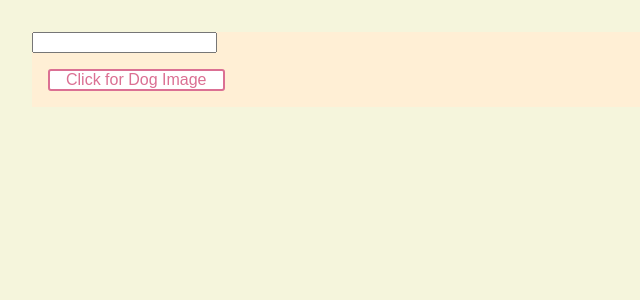
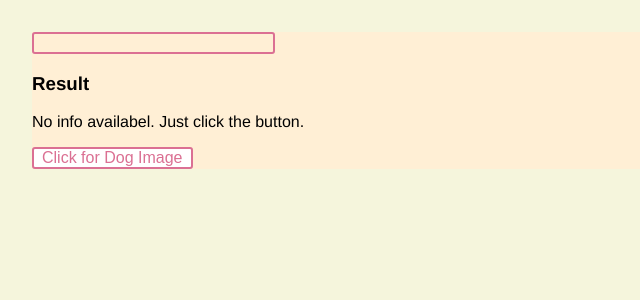
Before and after one commit to jisooyu/yu-react-hooks-thedogapi, a React (Create React App) app: page / in a window 1280 px wide. Shown: the top 300 px of the page, without its empty margins (0-640 px from the left). Built offline with nearby package versions, Linux system fonts and the light colour scheme.

Commit message:
after deleting useEffect

```diff
--- a/src/components/App.js
+++ b/src/components/App.js
@@ -2,7 +2,7 @@ import React from 'react';
 import { useState } from 'react';
 
 import { GlobalStyle } from '../theme/globalStyle'
-import { Wrapper, Button } from '../theme/appStyled';
+import { Wrapper, Button, Input } from '../theme/appStyled';
 import dogApi, {API_DEFAULT_PARAMS} from '../apis/dogApi'
 
 const App = () => {
@@ -17,7 +17,7 @@ const App = () => {
                 q:query
             }
         })
-        console.log("fetchData res.data ", res.data)
+        console.log("fetchData res.data ", res.data[0])
         setDogs(res.data[0])
         return res.data[0]
     }
@@ -25,6 +25,25 @@ const App = () => {
     const handleSubmit = (e) => {
         e.preventDefault()
         fetchData()
+    }
+
+    const displayInfo = () => {
+        console.log("displayInfo ", dogs.breeds)
+        if (dogs.breeds === undefined || !dogs.breeds.length ){
+            return (
+                <div><p>No info availabel. Just click the button.</p></div>
+            )
+        }
+        return (
+            <div>
+                <p>name: { typeof dogs.breeds[0] === undefined || typeof dogs.breeds[0].name === undefined ? "Not available" : dogs.breeds[0].name }</p>
+                {/* <p>name: {dogs.breed[0].name}</p> */}
+                <p>bred for: {dogs.breeds[0].bred_for === undefined ? "Not available"  : dogs.breeds[0].bred_for}</p>
+                <p>breed group: {dogs.breeds[0].breed_group}</p>
+                <p>temperament: {dogs.breeds[0].temperament}</p>
+                <p>life span: {dogs.breeds[0].life_span}</p>
+            </div>
+        )
     }
     const displayDog = (url) => {
         window.location.assign(url)
@@ -34,9 +53,10 @@ const App = () => {
         <Wrapper>
             <GlobalStyle />
                 <form onSubmit={handleSubmit}>
-                    <input type="text" value={query} onChange={e => setQuery(e.target.value)} />
+                    <Input inputColor="rebeccapurple"  type="text" value={query} onChange={e => setQuery(e.target.value)} />
                 </form>
-
+                <h3>Result</h3>
+                {displayInfo()}
                 <Button onClick={()=>displayDog(dogs.url)}>Click for Dog Image</Button>
         </Wrapper>
         </>
--- a/src/theme/appStyled.js
+++ b/src/theme/appStyled.js
@@ -19,8 +19,17 @@ export const Button = styled.button`
    "palevioletred"};
 
   font-size: 1em;
-  margin: 1em;
-  padding: 0em 1em;
+  padding: 0em 0.5em;
   border: 2px solid palevioletred;
   border-radius: 3px;
 `;
+
+// Create an Input component that'll render an <input> tag with some styles
+export const Input = styled.input`
+  font-size: 1em;
+  padding: 0em 1em;
+  color: ${props => props.inputColor || "palevioletred"};
+  background: papayawhip;
+  border: 2px solid palevioletred;
+  border-radius: 3px;
+`;
```
